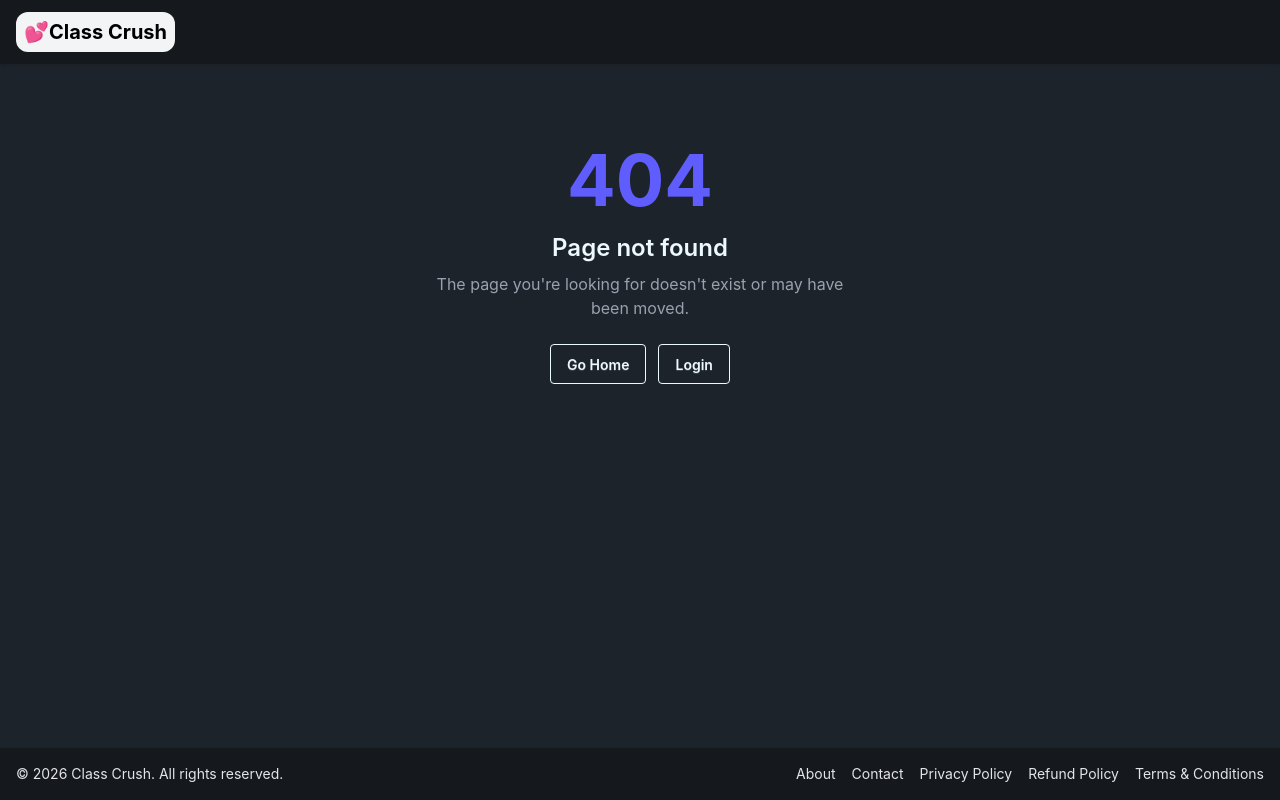
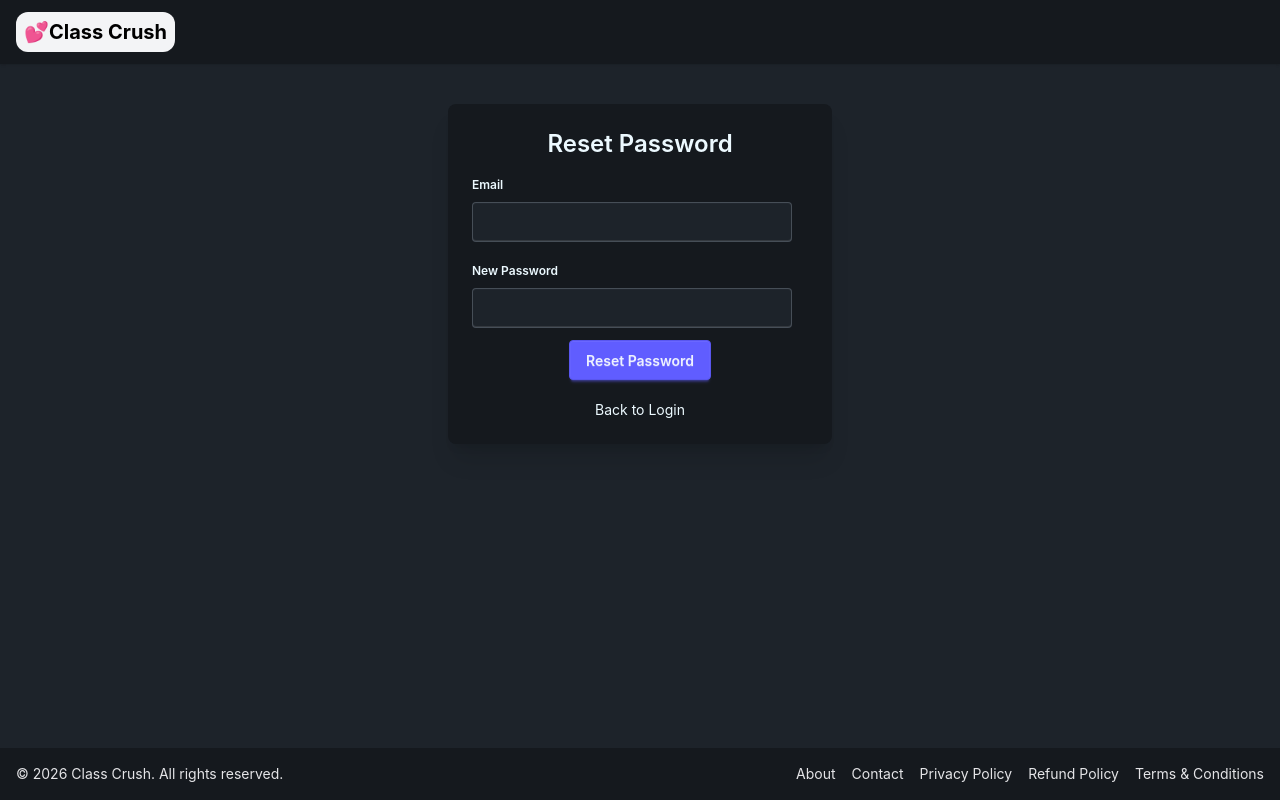
Before and after one commit to sachindxdev/classcrush-frontend, a React (Vite) app: page /reset-password in a window 1280 px wide. Built offline with nearby package versions, Linux system fonts and the light colour scheme; no server answers.

Commit message:
Implement Reset Password Feature.

```diff
--- a/src/App.jsx
+++ b/src/App.jsx
@@ -15,6 +15,7 @@ import RefundPolicy from "./pages/RefundPolicy";
 import TermsConditions from "./pages/TermsConditions";
 import Chat from "./components/Chat";
 import NotFound from "./pages/NotFound";
+import ResetPassword from "./components/ResetPassword";
 
 function App() {
   return (
@@ -29,6 +30,7 @@ function App() {
               <Route path="/connections" element={<Connections />} />
               <Route path="/requests" element={<Requests />} />
               <Route path="/chat/:targetUserId" element={<Chat />} />
+              <Route path="/reset-password" element={<ResetPassword />} />
               <Route path="/verify" element={<Verify />} />
               <Route path="/about" element={<About />} />
               <Route path="/contact" element={<Contact />} />
--- a/src/components/Login.jsx
+++ b/src/components/Login.jsx
@@ -69,6 +69,11 @@ const Login = () => {
     }
   };
 
+  const handleSubmit = (e) => {
+    e.preventDefault();
+    isLoginForm ? handleLogin() : handleSignUp();
+  };
+
   return (
     <div className="flex justify-center my-10">
       <div className="card bg-base-300 w-96 shadow-xl">
@@ -77,7 +82,7 @@ const Login = () => {
             {isLoginForm ? "Login" : "Sign Up"}
           </h2>
 
-          <div>
+          <form onSubmit={handleSubmit}>
             {!isLoginForm && (
               <>
                 <fieldset className="fieldset">
@@ -121,18 +126,15 @@ const Login = () => {
                 onChange={(e) => setPassword(e.target.value)}
               />
             </fieldset>
-          </div>
 
-          {error && <p className="text-red-400 text-sm">{error}</p>}
+            {error && <p className="text-red-400 text-sm">{error}</p>}
 
-          <div className="card-actions justify-center">
-            <button
-              className="btn btn-primary"
-              onClick={isLoginForm ? handleLogin : handleSignUp}
-            >
-              {isLoginForm ? "Login" : "Sign Up"}
-            </button>
-          </div>
+            <div className="card-actions justify-center mt-4">
+              <button type="submit" className="btn btn-primary">
+                {isLoginForm ? "Login" : "Sign Up"}
+              </button>
+            </div>
+          </form>
 
           <p
             className="text-center mt-2 cursor-pointer hover:text-primary"
@@ -145,6 +147,15 @@ const Login = () => {
               ? "Don't have an account? Sign Up"
               : "Already have an account? Login"}
           </p>
+
+          {isLoginForm && (
+            <p
+              className="text-center mt-1 cursor-pointer text-sm hover:text-primary"
+              onClick={() => navigate("/reset-password")}
+            >
+              Forgot Password?
+            </p>
+          )}
         </div>
       </div>
 
--- /dev/null
+++ b/src/components/ResetPassword.jsx
@@ -0,0 +1,99 @@
+import React, { useState } from "react";
+import axios from "axios";
+import { BASE_URL } from "../utils/constants";
+import { useNavigate } from "react-router";
+
+const ResetPassword = () => {
+  const [email, setEmail] = useState("");
+  const [newPassword, setNewPassword] = useState("");
+  const [toast, setToast] = useState(null);
+  const [error, setError] = useState("");
+
+  const navigate = useNavigate();
+
+  const handleResetPassword = async () => {
+    try {
+      await axios.patch(
+        BASE_URL + "/user/reset-password",
+        { email, newPassword },
+        { withCredentials: true },
+      );
+
+      setToast({
+        type: "success",
+        message: "A verification email sent. Verify email to reset password.",
+      });
+
+      setTimeout(() => setToast(null), 3000);
+      setError("");
+    } catch (err) {
+      setError(err?.response?.data?.message || "Something went wrong");
+
+      setToast({
+        type: "error",
+        message: "Reset password failed",
+      });
+
+      setTimeout(() => setToast(null), 3000);
+    }
+  };
+
+  return (
+    <div className="flex justify-center my-10">
+      <div className="card bg-base-300 w-96 shadow-xl">
+        <div className="card-body">
+          <h2 className="card-title text-2xl justify-center">Reset Password</h2>
+
+          <fieldset className="fieldset">
+            <legend className="fieldset-legend">Email</legend>
+            <input
+              type="email"
+              className="input"
+              value={email}
+              onChange={(e) => setEmail(e.target.value)}
+            />
+          </fieldset>
+
+          <fieldset className="fieldset">
+            <legend className="fieldset-legend">New Password</legend>
+            <input
+              type="password"
+              className="input"
+              value={newPassword}
+              onChange={(e) => setNewPassword(e.target.value)}
+            />
+          </fieldset>
+
+          {error && <p className="text-red-400 text-sm">{error}</p>}
+
+          <div className="card-actions justify-center">
+            <button className="btn btn-primary" onClick={handleResetPassword}>
+              Reset Password
+            </button>
+          </div>
+
+          <p
+            className="text-center mt-3 cursor-pointer hover:text-primary text-sm"
+            onClick={() => navigate("/login")}
+          >
+            Back to Login
+          </p>
+        </div>
+      </div>
+
+      {toast && (
+        <div className="toast toast-top toast-center">
+          <div
+            className={`alert ${
+              toast.type === "success" ? "alert-success" : "alert-error"
+            }`}
+          >
+            <span>{toast.message}</span>
+          </div>
+        </div>
+      )}
+    </div>
+  );
+};
+
+export default ResetPassword;
```
